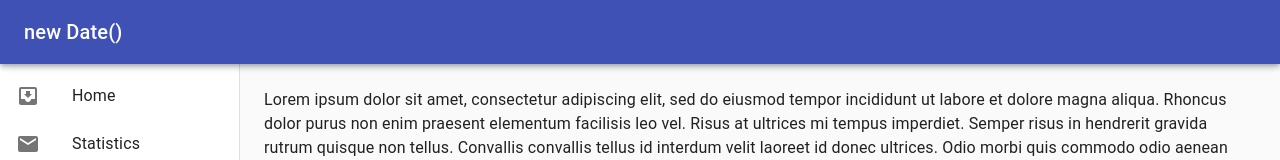
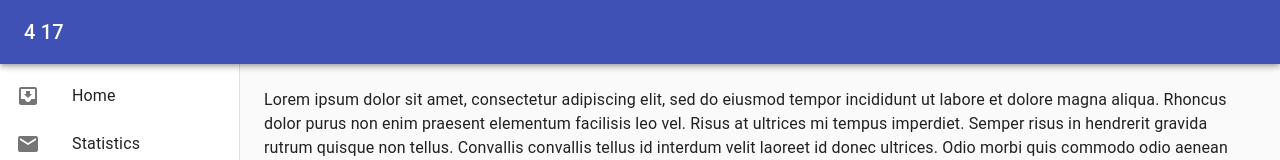
Before and after one commit to unquenchedservant/unquenched_bible_web, a React (Create React App) app: page / in a window 1280 px wide. Shown: the top 160 px of the page. Built offline with nearby package versions, Linux system fonts and the light colour scheme.

Commit message:
attempt 3 at date

```diff
--- a/src/App.js
+++ b/src/App.js
@@ -40,6 +40,7 @@ const useStyles = makeStyles((theme) => ({
 
 function ClippedDrawer() {
   const classes = useStyles();
+  let [month, date, year] = new Date().toLocaleDateString("en-US").split("/");
 
   return (
     <div className={classes.root}>
@@ -47,7 +48,7 @@ function ClippedDrawer() {
       <AppBar position="fixed" className={classes.appBar}>
         <Toolbar>
           <Typography variant="h6" noWrap>
-           new Date()
+            { month } { date }
           </Typography>
         </Toolbar>
       </AppBar>
```
